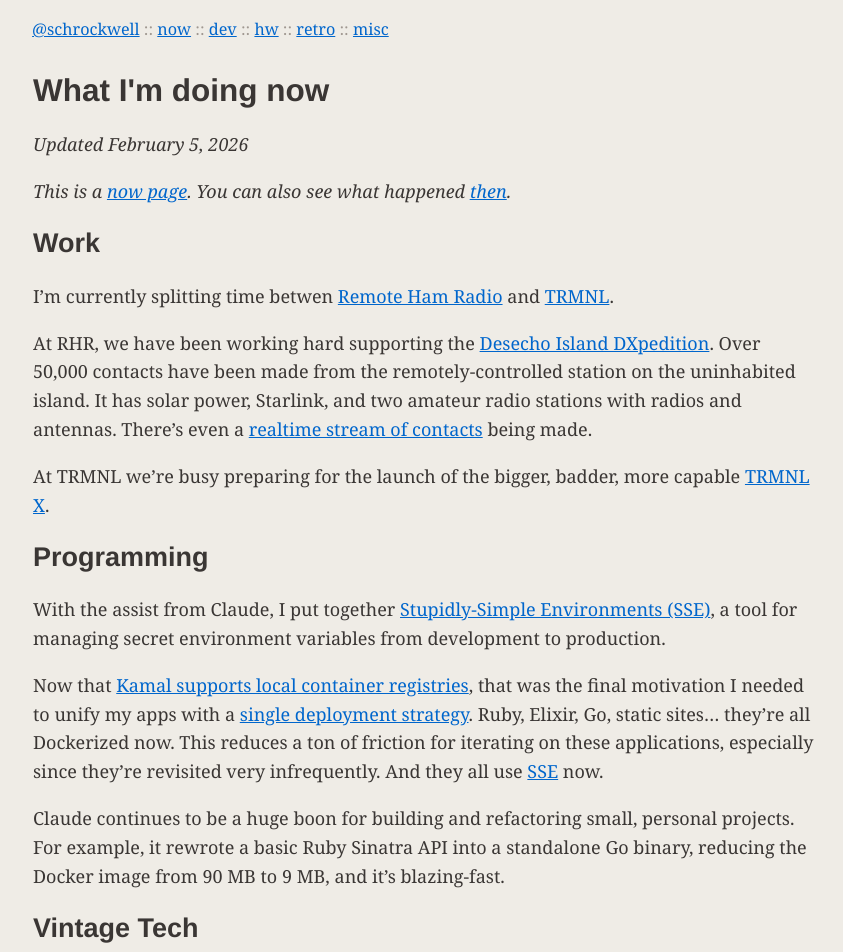
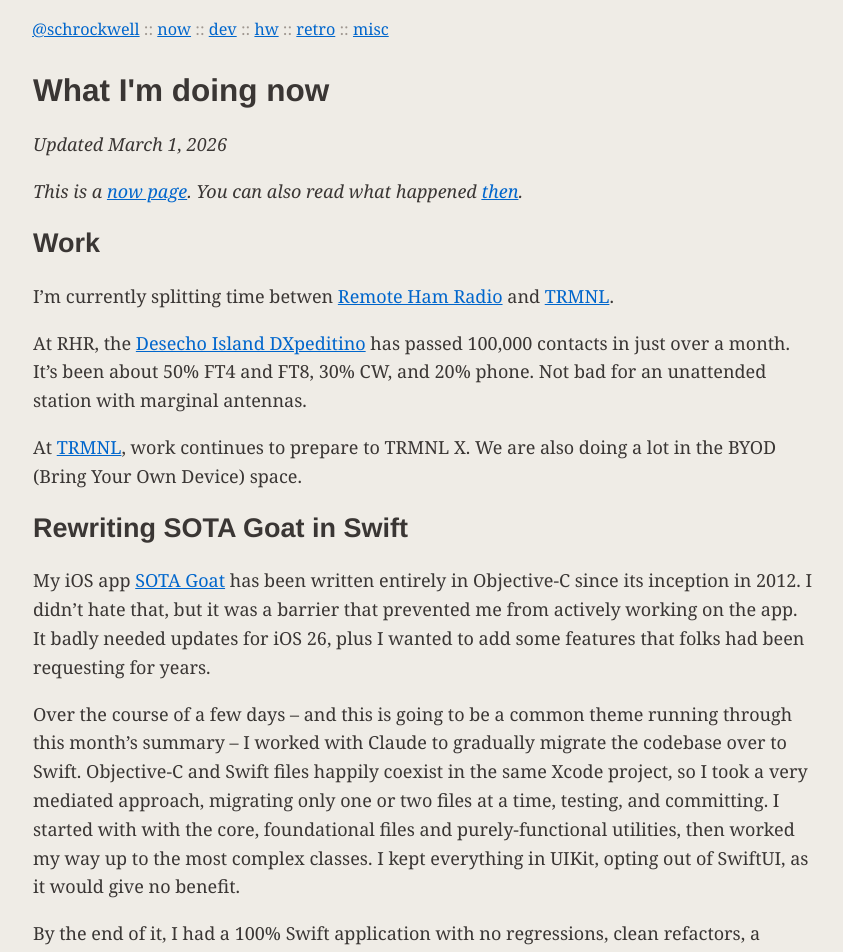
Before and after one commit to schrockwell/home, a Jekyll site: the page built from now/index.md, in a window 1280 px wide and 1400 px high. Shown: the top 952 px of the window, without its empty margins (216-1059 px from the left). Built offline with Jekyll 4.4.1, drawn with Linux system fonts in a browser that asks for light colours; some of the changed text lies outside the part shown.

Commit message:
Update now

```diff
--- a/now/index.md
+++ b/now/index.md
@@ -2,40 +2,56 @@
 title: What I'm doing now
 ---
 
-*Updated February 5, 2026*
+*Updated March 1, 2026*
 
-*This is a [now page](https://sive.rs/nowff). You can also see what happened [then](/then).*
+*This is a [now page](https://sive.rs/nowff). You can also read what happened [then](/then).*
 
 ## Work
 
 I'm currently splitting time betwen [Remote Ham Radio](https://www.remotehamradio.com) and [TRMNL](https://trmnl.com).
 
-At RHR, we have been working hard supporting the [Desecho Island DXpedition](https://desecheo2026.com/kp5/). Over 50,000 contacts have been made from the remotely-controlled station on the uninhabited island. It has solar power, Starlink, and two amateur radio stations with radios and antennas. There's even a [realtime stream of contacts](https://clublog.org/livestream/KP5/NP3VI) being made.
+At RHR, the [Desecho Island DXpeditino](https://desecheo2026.com/kp5/) has passed 100,000 contacts in just over a month. It's been about 50% FT4 and FT8, 30% CW, and 20% phone. Not bad for an unattended station with marginal antennas.
 
-At TRMNL we're busy preparing for the launch of the bigger, badder, more capable [TRMNL X](https://www.youtube.com/watch?v=D0wQ8gCxCvw).
+At [TRMNL](https://trmnl.com/), work continues to prepare to TRMNL X. We are also doing a lot in the BYOD (Bring Your Own Device) space.
 
-## Programming
+## Rewriting SOTA Goat in Swift
 
-With the assist from Claude, I put together [Stupidly-Simple Environments (SSE)](https://github.com/schrockwell/sse), a tool for managing secret environment variables from development to production.
+My iOS app [SOTA Goat](https://ww1x.radio/sotagoat/) has been written entirely in Objective-C since its inception in 2012. I didn't hate that, but it was a barrier that prevented me from actively working on the app. It badly needed updates for iOS 26, plus I wanted to add some features that folks had been requesting for years.
 
-Now that [Kamal supports local container registries](https://kamal-deploy.org/docs/configuration/docker-registry/#using-a-local-container-registry), that was the final motivation I needed to unify my apps with a [single deployment strategy](/dev/hosting.html). Ruby, Elixir, Go, static sites... they're all Dockerized now. This reduces a ton of friction for iterating on these applications, especially since they're revisited very infrequently. And they all use [SSE](https://github.com/schrockwell/sse) now.
+Over the course of a few days – and this is going to be a common theme running through this month's summary – I worked with Claude to gradually migrate the codebase over to Swift. Objective-C and Swift files happily coexist in the same Xcode project, so I took a very mediated approach, migrating only one or two files at a time, testing, and committing. I started with with the core, foundational files and purely-functional utilities, then worked my way up to the most complex classes. I kept everything in UIKit, opting out of SwiftUI, as it would give no benefit.
 
-Claude continues to be a huge boon for building and refactoring small, personal projects. For example, it rewrote a basic Ruby Sinatra API into a standalone Go binary, reducing the Docker image from 90 MB to 9 MB, and it's blazing-fast.
+By the end of it, I had a 100% Swift application with no regressions, clean refactors, a couple new features, and a modern UI. And it was approved to [the App Store](https://apps.apple.com/us/app/sota-goat/id590206108) on the first review! I'll take the W.
 
-## Vintage Tech
+## Moving Personal Projects From Postgres to SQLite
 
-I'm in the process of restoring a [Macintosh Classic II](https://everymac.com/systems/apple/mac_classic/specs/mac_classic_ii.html). It has been fully recapped and it boots up and functions well. The original hard drive even works. There is one remaining problem, an issue with the audio that I am trying to track down.
+I continued the task of standardizing and simplifying [the stack that runs my personal web apps](/dev/hosting.html). This month, I tackled Postgres. As amazing as it is, it's simply overkill for my tiny applications with basic database needs that get effectively zero traffic.
 
-{% include img.html src="/retro/mac-classic-ii/repair-1.jpeg" caption="It's alive!" %}
+I got back together with Claude and migrated four Phoenix web apps to SQLite. The transition went well, and now I have a portable, easily-backed-up, self-hosted datastore. Plus it saves 15 bucks a month on managed Postgres.
 
-## Media and Games
+## Game Boy Camera <> TRMNL
 
-We're really enjoying the nerd trivia game show [Um, Actually](https://watch.dropout.tv/um-actually).
+{% include img.html src="/dev/gbcmr/hero.jpeg" href="/dev/gbcmr.html" %}
 
-[Deep Rock Galactic](https://www.deeprockgalactic.com/) is our go-to chill co-op game right now.
+This was a silly weekend project that actually turned out really nice: [GBCMR](https://gbcmr.schrockwell.com/). No, I don't know how to pronounce it.
 
-## R.I.P. Bucky
+There are details in [the writeup](/dev/gbcmr.html). This was a fully vibe-coded session that involved Claude doing some things that were new to me - namely converting a serial device driver [from Python](https://github.com/Lesserkuma/FlashGBX) to TypeScript, and directly accessing a physical Game Boy cartridge to debug its implementation. Giving an LLM access to external hardware felt… wrong. But it was necessary to get the job done.
 
-We had to say goodbye to our cat Bucky after 13 years. Adopted as a stray named *Cassanova*, he traveled with us across the country, through many homes, jobs, ups, and downs. He was – and will always be – the goodest boy.
+It wrote the UI in React. That wouldn't be my first choice (or second, or third), but heck, it can be rewritten in Vue or Svelte in the future if I want to dive in to the codebase.
 
-{% include img.html src="/misc/bucky.jpeg" caption="Buck-Buck in 2023" %}
+The end result is a single-serving app that is super fun to use. I love seeing grainy, dithered, low-contrast, pixelated images on my TRMNL throughout the day. It's such a good fit.
+
+## Palm Handhelds
+
+In the same low-fi-tech vein, I picked up a [Handspring Visor](https://en.wikipedia.org/wiki/Handspring,_Inc.#Visor_and_Visor_Deluxe) off eBay for nostalgia's sake. I've been [documenting resources](/retro/palm.html) as I find them.
+
+It turns out that [someone wrote a TypeScript library](https://github.com/jichu4n/palm-sync) that communicates directly with Palm devices *in the browser*. Whoa.
+
+So it was off to the races again, vibing a little app to implement basic sync features. It's called CoolSync, and its headlining features are currently installing PRC applications (my primary need), and pulling down ICS feeds to add to the calendar.
+
+It can also read memos and to-dos, but I'm not sure what direction to take that yet. I don't want to just recreate [Palm Desktop](https://palmdb.net/app/palm-desktop) on the web, and syncing with third-party [PIM](https://en.wikipedia.org/wiki/Personal_information_management) services just sounds like a pain.
+
+Once I figure out a stable, useful feature set, I'll host and open-source it.
+
+## Water Leak
+
+We had a water leak in the heating pipes of our basement. It took several days to locate because it was buried in the middle of the wall. In the meantime, the slow drip completely soaked destroyed the laminate flooring. Our makerspace is down there, including the workbench where I do all my hardware hacking. Hardware restoration projects are on hold until we can get everything out of there to replace the flooring.
```
Also changed, not shown: then/_posts/2026-01-01-then.md (deleted, +0 -5 lines), then/_posts/2026-02-01-then.md (+35 -1 lines).
